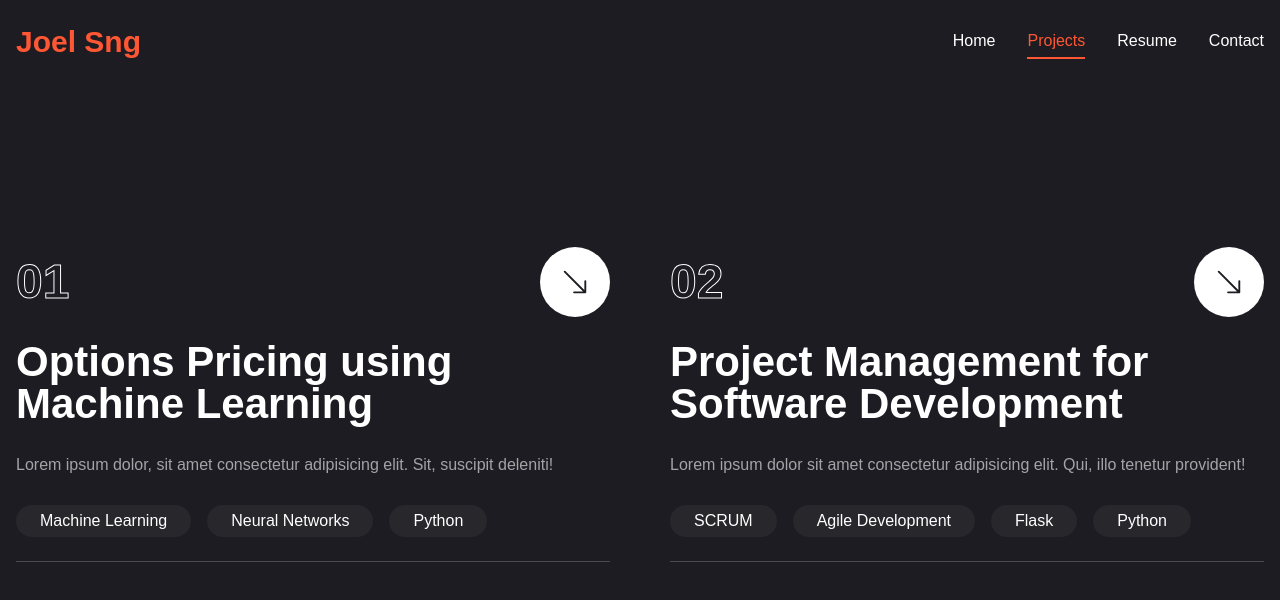
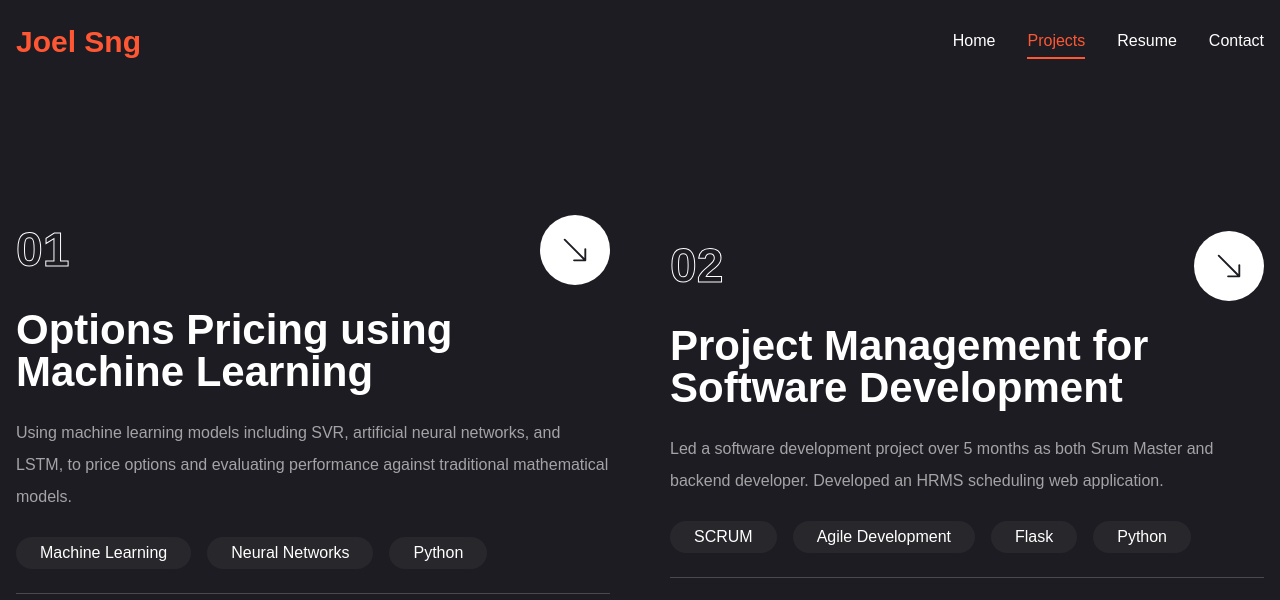
Before and after one commit to JoelSngZhenWei/portfolio_joel, a Next.js app in the folder portfolio_joel_1/: page /projects in a window 1280 px wide. Shown: the top 600 px of the page. Built offline with nearby package versions, Linux system fonts and the light colour scheme.

Commit message:
testing vercel deployment

```diff
--- a/portfolio_joel_1/app/projects/page.tsx
+++ b/portfolio_joel_1/app/projects/page.tsx
@@ -7,14 +7,14 @@ const projects = [
   {
     num: '01',
     title: 'Options Pricing using Machine Learning',
-    description: 'Lorem ipsum dolor, sit amet consectetur adipisicing elit. Sit, suscipit deleniti!',
+    description: 'Using machine learning models including SVR, artificial neural networks, and LSTM, to price options and evaluating performance against traditional mathematical models.',
     skills: ['Machine Learning', 'Neural Networks', 'Python'],
     href: 'projects/options'
   },
   {
     num: '02',
     title: 'Project Management for Software Development',
-    description: 'Lorem ipsum dolor sit amet consectetur adipisicing elit. Qui, illo tenetur provident!',
+    description: 'Led a software development project over 5 months as both Srum Master and backend developer. Developed an HRMS scheduling web application.',
     skills: ['SCRUM', 'Agile Development', 'Flask', 'Python'],
     href: ''
   },
```
